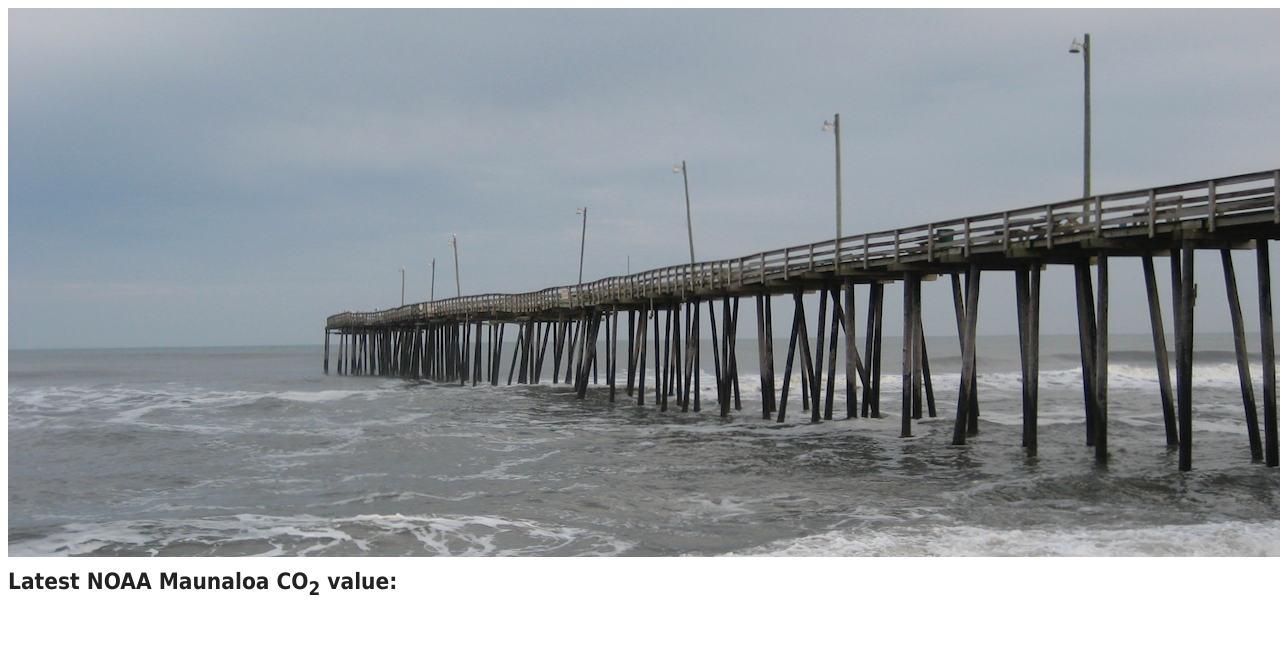
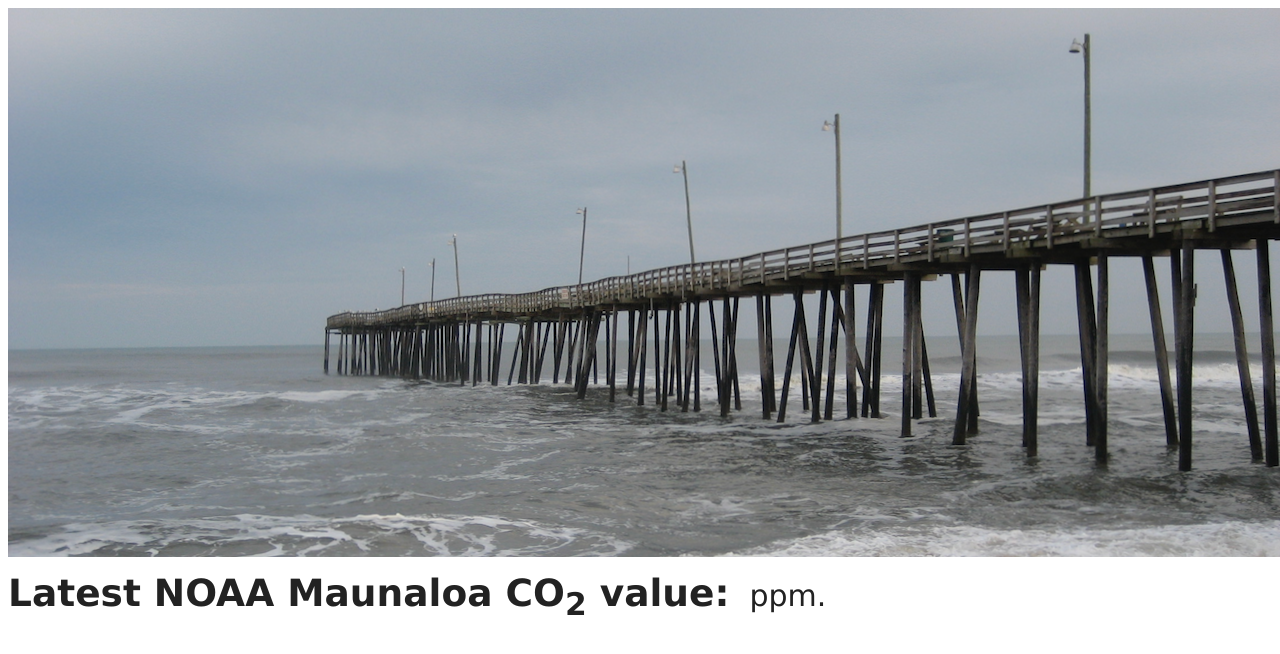
Before and after one commit to band/praxis5Lab, a website: page co2-proxy/public/index.html in a window 1280 px wide. Drawn offline with Linux system fonts and the light colour scheme; no server answers.

Commit message:
add units

```diff
--- a/co2-proxy/public/index.html
+++ b/co2-proxy/public/index.html
@@ -9,13 +9,16 @@
       .single-line {
 	  display: flex;
 	  align-items: center;
-	  font-family: Tahoma, sans-serif; }
+	  font-family: Verdana, sans-serif; }
       .single-line .label {
 	  font-weight: bold;
-	  font-size: 1.5em;
+	  font-size: 2.5em;
 	  margin-right: 10px; }
+      .single-line .units {
+	  font-size: 2.0em;
+	  margin-left: 10px; }
       .single-line #co2data {
-	  font-size: 1.5em;
+	  font-size: 2.5em;
 	  color: #007BFF; }
     </style>
   </head>
@@ -24,6 +27,7 @@
     <div class="single-line">
       <span class="label">Latest NOAA Maunaloa CO<sub>2</sub> value:</span>
       <div id="co2data"></div>
+      <span class="units">ppm.</span>
     </div>
 
     <script>
```
